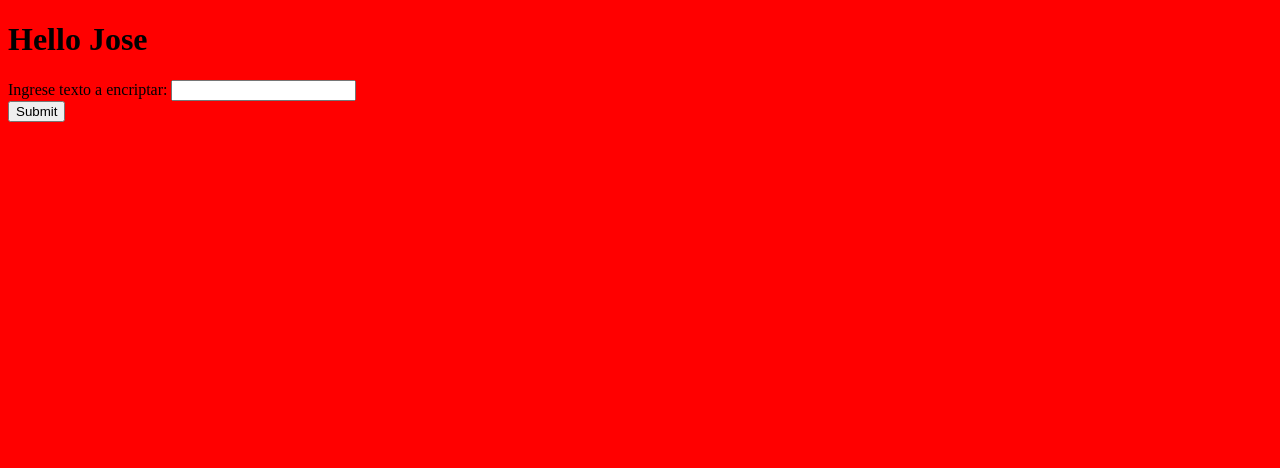
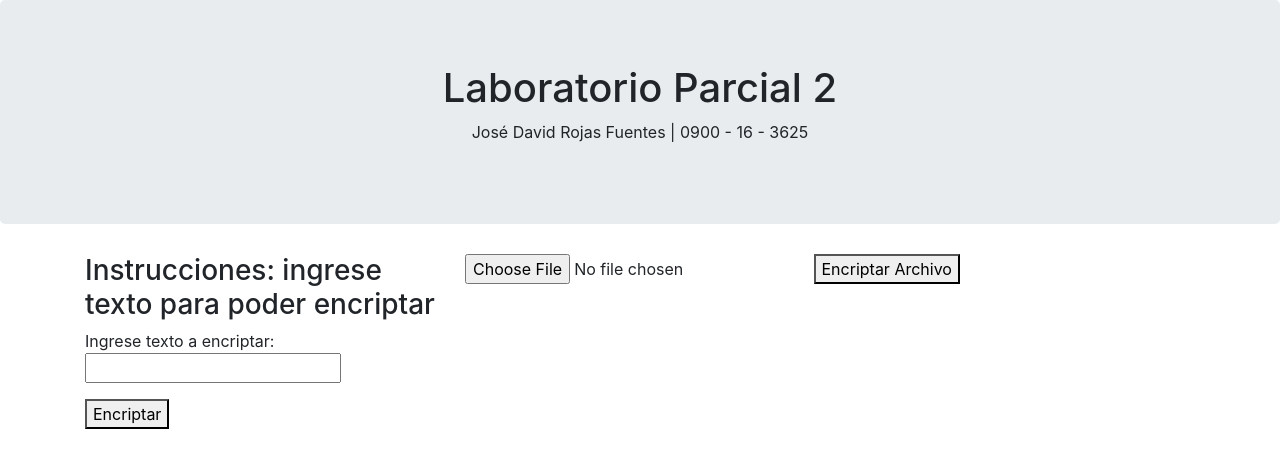
Before and after one commit to JoeDDev/django_app, a Django app: page / in a window 1280 px wide. Shown: the top 468 px of the page. Run offline with Django 3.2, Linux system fonts and the light colour scheme; some libraries are stand-ins or nearby versions.

Commit message:
Version2

```diff
--- a/encriptador/home/urls.py
+++ b/encriptador/home/urls.py
@@ -5,5 +5,6 @@ from . import views
 urlpatterns = [
 
 	path('',views.home, name='home'),
+	path('upload/',views.upload, name='upload'),
 	path('add',views.add, name='add')
 ]
--- a/encriptador/home/views.py
+++ b/encriptador/home/views.py
@@ -161,22 +161,64 @@ def number_assign(txt):
 
 	return encripted
 
+def upload(request):
+	if request.method == 'POST':
+		uploaded_file = request.FILES['document']
+		print(uploaded_file.name)
+		print(uploaded_file.size)
+		up = str(uploaded_file.read())
+		txt = ""
+		c = 0
+		for x in up:
+			if c > 1 and x != "'":
+				txt = txt + x
+			else:
+				c = c+1
 
+		print("txt: " + txt)
+
+
+
+	return render(request, 'upload.html')
 
 def home(request):
 	return render(request,'home.html',{'name':'Jose'})
 
 def add(request):
 
-	text = request.GET['txt']
-	arr = number_assign(text)
-	sup_matrix = matrix(arr)
-	encripcion = encript(sup_matrix)
-	txt_den = de_encript(encripcion)
-	#num2 = request.GET['num2']
-	#res = int(num1) + int(num2)
 
-	return render(request, 'result.html', {'result':encripcion,'text':text,'txt_den':txt_den})
+	if request.method == 'POST':
+		uploaded_file = request.FILES['document']
+		print(uploaded_file.name)
+		print(uploaded_file.size)
+		up = str(uploaded_file.read())
+		txt = ""
+		c = 0
+		for x in up:
+			if c > 1 and x != "'":
+				txt = txt + x
+			else:
+				c = c+1
+		return render(request, 'result.html', {'arch':txt})
+
+	else:
+
+		text = request.GET['txt']
+		arr = number_assign(text)
+		sup_matrix = matrix(arr)
+		encripcion = encript(sup_matrix)
+		txt_den = de_encript(encripcion)
+		#num2 = request.GET['num2']
+		#res = int(num1) + int(num2)
+		return render(request, 'result.html', {'result':encripcion,'text':text,'txt_den':txt_den}) # 'arch':txt
+
+
+
+
+
+
+
+
 
 
 #text = input("Ingrese texto a encriptar: ")
--- a/encriptador/templates/base.html
+++ b/encriptador/templates/base.html
@@ -1,9 +1,15 @@
 <!DOCTYPE html>
 <html>
 <head>
-	<title></title>
+	<title>Laboratorio Parcial 2</title>
+	<link rel="stylesheet" href="https://stackpath.bootstrapcdn.com/bootstrap/4.5.2/css/bootstrap.min.css" integrity="sha384-JcKb8q3iqJ61gNV9KGb8thSsNjpSL0n8PARn9HuZOnIxN0hoP+VmmDGMN5t9UJ0Z" crossorigin="anonymous">
 </head>
-<body bgcolor="red">
+<body>
+
+	<div class="jumbotron text-center" style="margin-bottom:0">
+  		<h1>Laboratorio Parcial 2</h1>
+  		<p>José David Rojas Fuentes | 0900 - 16 - 3625</p>
+	</div>
 
 	{% block content %}
 
--- a/encriptador/templates/home.html
+++ b/encriptador/templates/home.html
@@ -1,12 +1,35 @@
 {% extends 'base.html' %}
 
 {% block content %}
-<h1> Hello {{name}} </h1>
 
-<form action="add">
-	Ingrese texto a encriptar: <input type="text" name="txt"><br>
-	<!--Enter 2nd number: <input type="text" name="num2"><br>-->
-	<input type="submit" >
-</form>
+
+<div class="container" style="margin-top: 30px">
+
+	<div class="row">
+		<div class="col-sm-4 " >
+
+			<form action="add" method="get">
+
+				<h3>Instrucciones: ingrese texto para poder encriptar</h3>
+				<p>Ingrese texto a encriptar: <input type="text" name="txt"></p>
+				<button type="submit" name="Encriptar" >Encriptar</button>
+				<!--Enter 2nd number: <input type="text" name="num2"><br>-->
+			</form>
+
+		</div>
+
+		<div class="col-sm-8 ">
+			<form action= "add" method="post" enctype="multipart/form-data">
+				{% csrf_token %}
+				<input type="file" name="document">
+				<button type="submit">Encriptar Archivo</button>
+			</form>
+		</div>
+	</div>
+
+</div>
+
+
+
 
 {% endblock %}
```
Also changed, not shown: encriptador/templates/result.html (+24 -3 lines), encriptador/templates/upload.html (added, +10 -0 lines), 7 other files.
